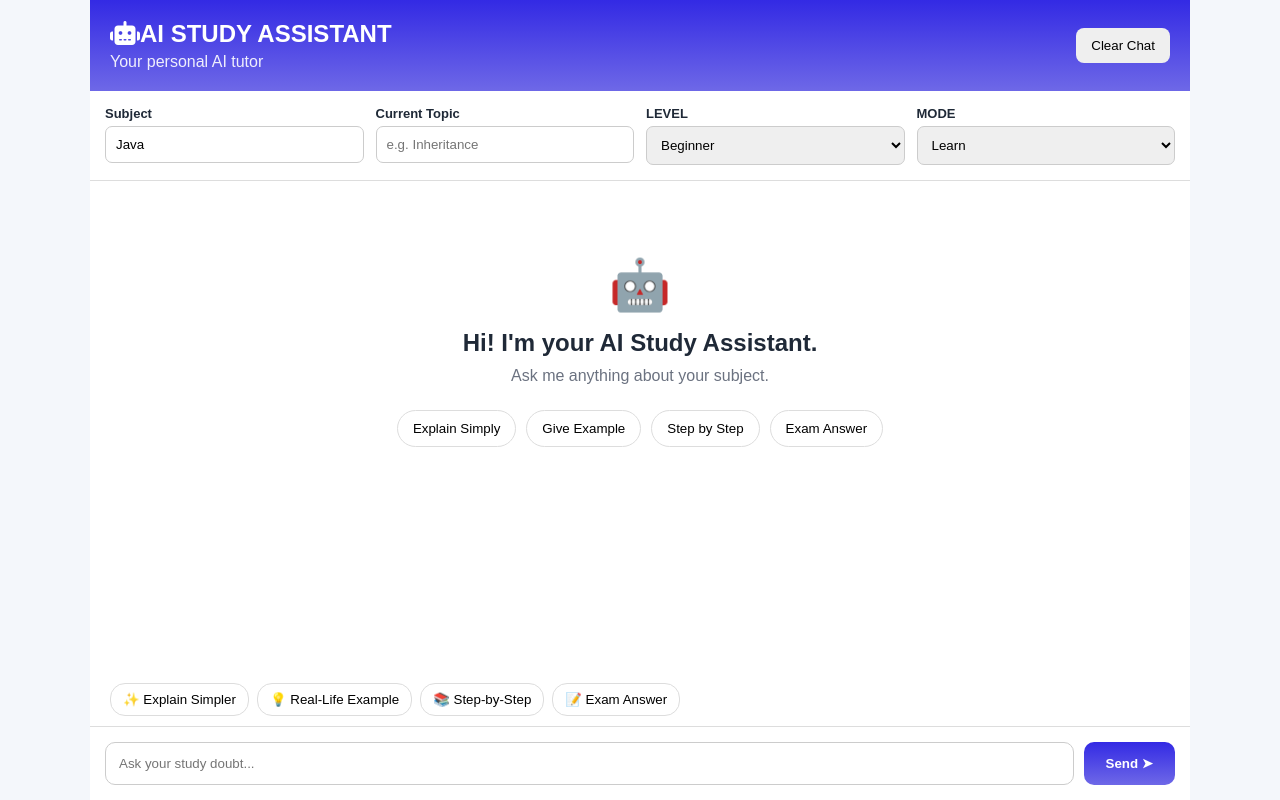
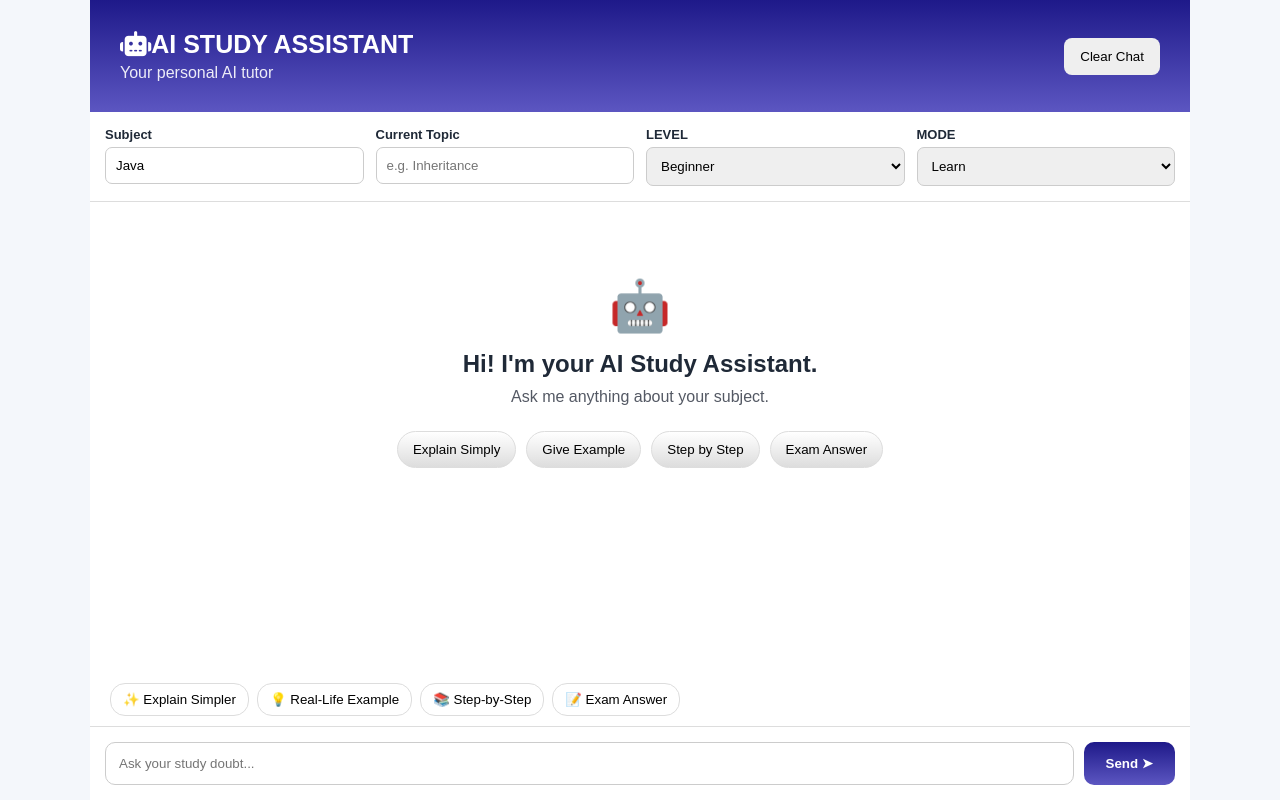
Before and after one commit to vaishurathore32-alt/HackInMotion-RICR-HIM-1222, a plain HTML site: page index.html in a window 1280 px wide. Drawn offline with Linux system fonts and the light colour scheme.

Commit message:
update styling

```diff
--- a/style.css
+++ b/style.css
@@ -24,8 +24,8 @@ body {
 /* Header */
 
 .header {
-  padding: 20px;
-  background:linear-gradient( #332ae4,#6e68e7);
+  padding: 30px;
+  background:linear-gradient( #1e1989,#5c56c1);
   color: white;
 
   display: flex;
@@ -34,7 +34,7 @@ body {
 }
 
 .header h1 {
-  font-size: 24px;
+  font-size: 25px;
 }
 
 .header p {
@@ -43,7 +43,7 @@ body {
 }
 
 .header button {
-  padding: 10px 15px;
+  padding: 11px 16px;
   border: none;
   border-radius: 8px;
   cursor: pointer;
@@ -80,9 +80,7 @@ body {
   border-radius: 7px;
 }
 
-
 /* Chat */
-
 .chat-container {
   flex: 1;
   overflow-y: auto;
@@ -104,15 +102,12 @@ body {
 }
 
 .welcome p {
-  color: #6b7280;
+  color: #545964;
 }
 
-
 /* Suggestions */
-
 .suggestions {
   margin-top: 25px;
-
   display: flex;
   justify-content: center;
   flex-wrap: wrap;
@@ -125,13 +120,11 @@ body {
   border: 1px solid #ddd;
   border-radius: 20px;
 
-  background: white;
+  background:linear-gradient( white, #ddd);
   cursor: pointer;
 }
 
-
 /* Messages */
-
 .message {
   display: flex;
   margin-bottom: 18px;
@@ -150,7 +143,7 @@ body {
 }
 
 .user .message-content {
- background:linear-gradient( #332ae4,#6e68e7);
+ background:linear-gradient( #1e1989,#5c56c1);
   color: white;
   border-bottom-right-radius: 4px;
 }
@@ -160,9 +153,7 @@ body {
   border-bottom-left-radius: 4px;
 }
 
-
 /* Quick Actions */
-
 .quick-actions {
   padding: 10px 20px;
 
@@ -184,9 +175,7 @@ body {
   cursor: pointer;
 }
 
-
 /* Input */
-
 .input-area {
   padding: 15px;
 
@@ -215,24 +204,20 @@ textarea {
   border: none;
   border-radius: 10px;
 
-  background:linear-gradient( #332ae4,#6e68e7);
+  background:linear-gradient( #1e1989,#5c56c1);
   color: white;
 
   cursor: pointer;
   font-weight: bold;
 }
 
-
 /* Loading */
-
 .typing {
   color: #6b7280;
   font-style: italic;
 }
 
-
 /* Mobile */
-
 @media (max-width: 700px) {
 
   .settings {
@@ -257,7 +242,6 @@ textarea {
 
 }
 
-
 @media (max-width: 450px) {
 
   .settings {
```
